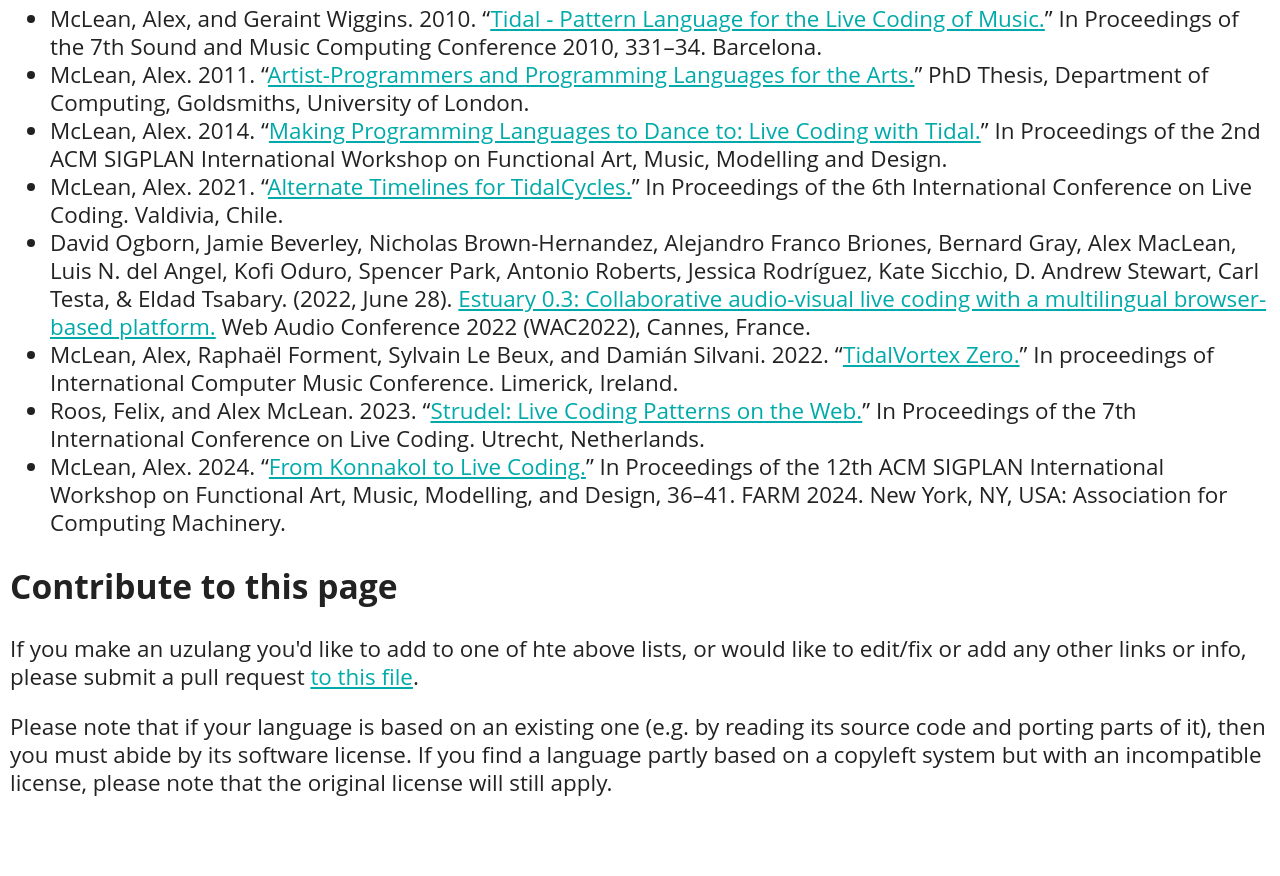
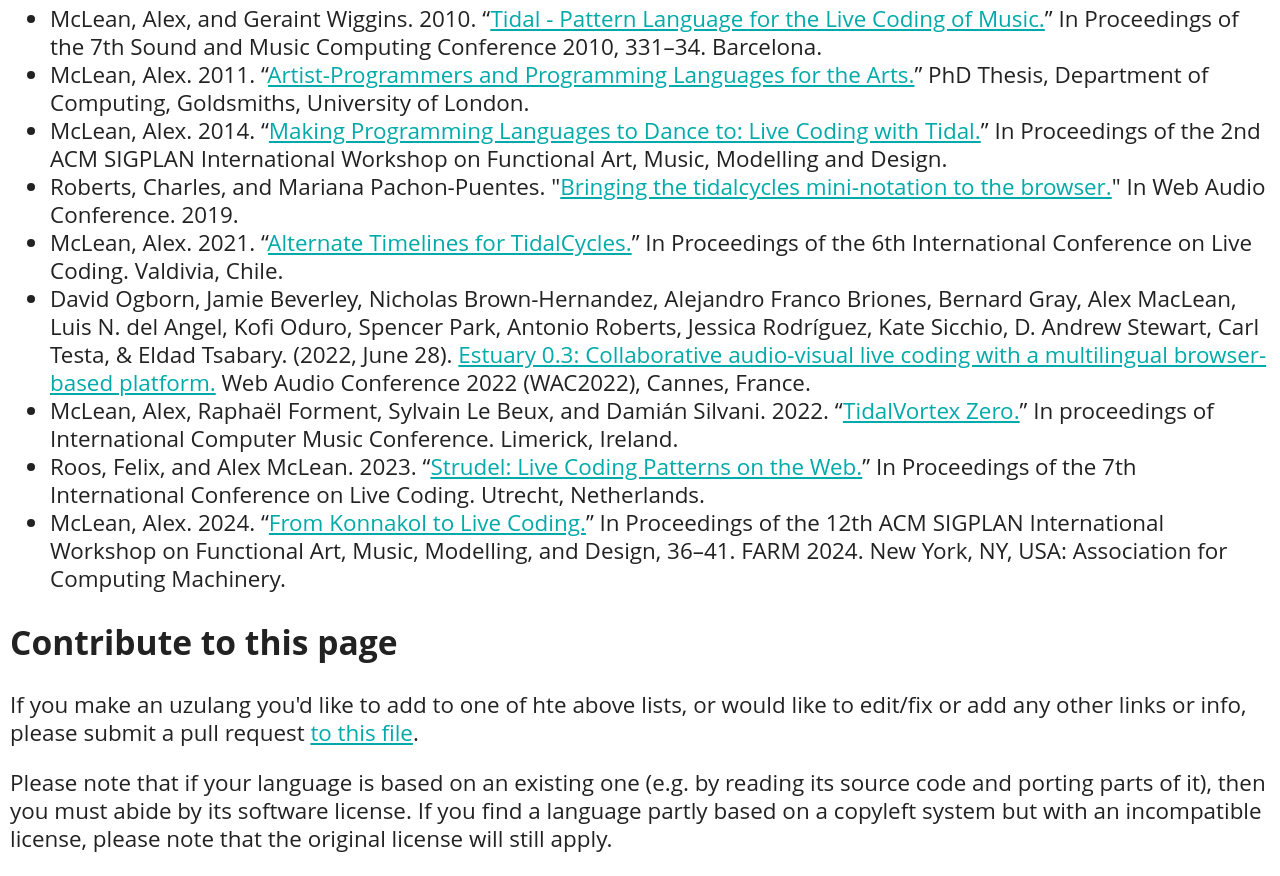
Before and after one commit to tidalcycles/uzu, an Eleventy site: page src/index.md in a window 1280 px wide. Shown: the part 2287-3163 px from the top of the page. Before the commit the page ends 3107 px from the top, so only its background shows below. Built offline with nearby package versions, Linux system fonts and the light colour scheme; Eleventy itself is replaced by a stand-in of ours; files that its build step writes are made by us from their sources.

Commit message:
charlie roberts paper

```diff
--- a/src/index.md
+++ b/src/index.md
@@ -67,6 +67,7 @@
 * McLean, Alex, and Geraint Wiggins. 2010. “[Tidal - Pattern Language for the Live Coding of Music.](https://doi.org/10.5281/zenodo.849841)” In Proceedings of the 7th Sound and Music Computing Conference 2010, 331–34. Barcelona.
 * McLean, Alex. 2011. “[Artist-Programmers and Programming Languages for the Arts.](https://research.gold.ac.uk/id/eprint/6611/)” PhD Thesis, Department of Computing, Goldsmiths, University of London.
 * McLean, Alex. 2014. “[Making Programming Languages to Dance to: Live Coding with Tidal.](https://doi.org/10.1145/2633638.2633647)” In Proceedings of the 2nd ACM SIGPLAN International Workshop on Functional Art, Music, Modelling and Design.
+* Roberts, Charles, and Mariana Pachon-Puentes. "[Bringing the tidalcycles mini-notation to the browser.](https://www.ntnu.edu/documents/1282113268/1290797448/WAC2019-CameraReadySubmission-49.pdf/eadc2fee-7584-373e-31e6-79828b0b196a?t=1575329719278)" In Web Audio Conference. 2019.
 * McLean, Alex. 2021. “[Alternate Timelines for TidalCycles.](https://doi.org/10.5281/zenodo.5788732)” In Proceedings of the 6th International Conference on Live Coding. Valdivia, Chile.
 * David Ogborn, Jamie Beverley, Nicholas Brown-Hernandez, Alejandro Franco Briones, Bernard Gray, Alex MacLean, Luis N. del Angel, Kofi Oduro, Spencer Park, Antonio Roberts, Jessica Rodríguez, Kate Sicchio, D. Andrew Stewart, Carl Testa, & Eldad Tsabary. (2022, June 28). [Estuary 0.3: Collaborative audio-visual live coding with a multilingual browser-based platform.](https://doi.org/10.5281/zenodo.6767377) Web Audio Conference 2022 (WAC2022), Cannes, France.
 * McLean, Alex, Raphaël Forment, Sylvain Le Beux, and Damián Silvani. 2022. “[TidalVortex Zero.](https://doi.org/10.5281/zenodo.6456380)” In proceedings of International Computer Music Conference. Limerick, Ireland.
```
